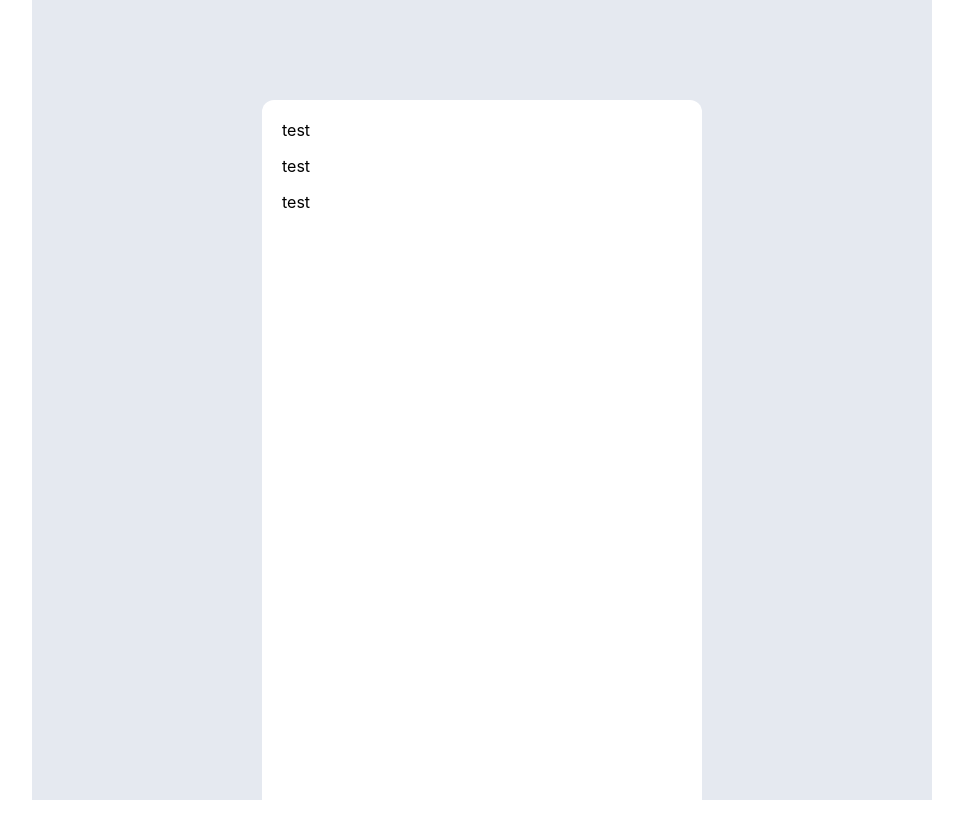
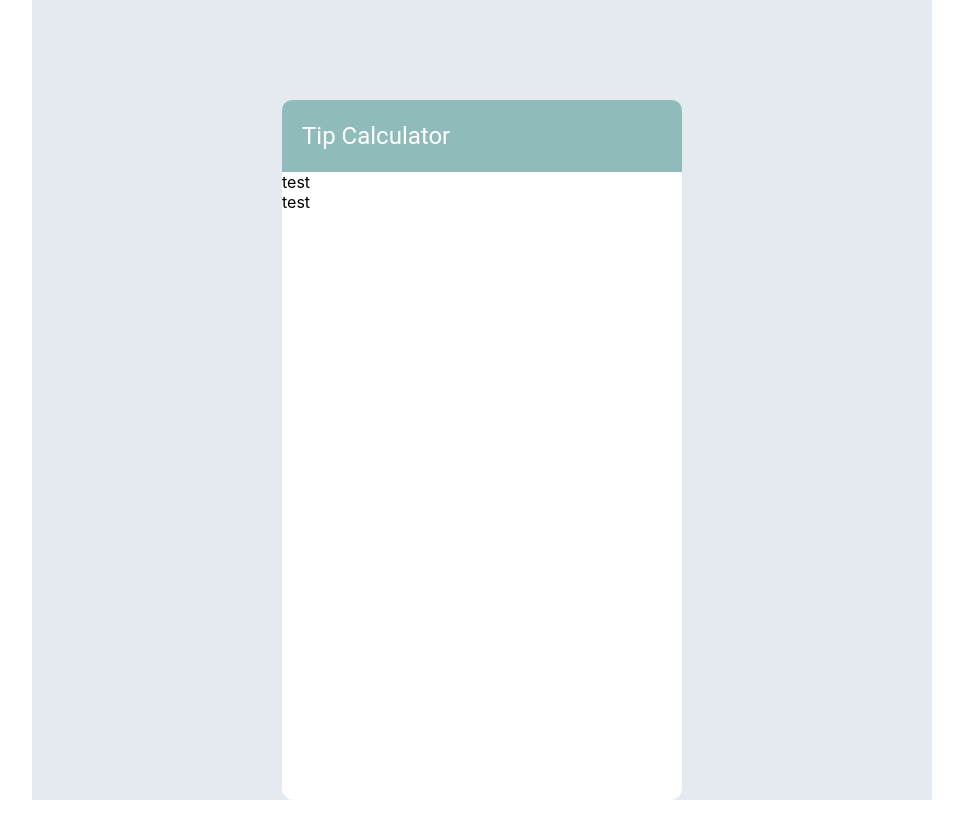
Before and after one commit to crystaltai/react-tips-calculator, a React (Create React App) app: page / in a window 1280 px wide. Shown: the whole page, without its empty margins (158-1121 px from the left). After the commit the page ends 800 px from the top, so only its background shows below. Built offline with nearby package versions, Linux system fonts and the light colour scheme.

Commit message:
feat: added Header component

```diff
--- a/src/App.js
+++ b/src/App.js
@@ -1,4 +1,5 @@
-import { Box, Container, Stack } from '@mui/material';
+import { Box, Container, Grid } from '@mui/material';
+import Header from './components/Header/Header';
 import './App.css';
 
 function App() {
@@ -17,16 +18,20 @@ function App() {
         sx={{
           minWidth: 400,
           height: 700,
-          padding: '20px',
           bgcolor: '#ffffff',
           borderRadius: 3,
         }}
       >
-        <Stack spacing={2}>
+        <Header />
+        <Grid container spacing={0} direction='column'>
+          <Grid item>test</Grid>
+          <Grid item>test</Grid>
+        </Grid>
+        {/* <Stack spacing={2}>
           <div>test</div>
           <div>test</div>
           <div>test</div>
-        </Stack>
+        </Stack> */}
       </Box>
     </Container>
   );
--- /dev/null
+++ b/src/components/Header/Header.js
@@ -0,0 +1,21 @@
+import React from 'react';
+import { Box, Typography } from '@mui/material';
+
+function Header() {
+  return (
+    <Box
+      sx={{
+        padding: '20px',
+        bgcolor: '#8FBCBB',
+        borderTopLeftRadius: 10,
+        borderTopRightRadius: 10,
+      }}
+    >
+      <Typography variant='h5' sx={{ color: 'white' }}>
+        Tip Calculator
+      </Typography>
+    </Box>
+  );
+}
+
+export default Header;
```
